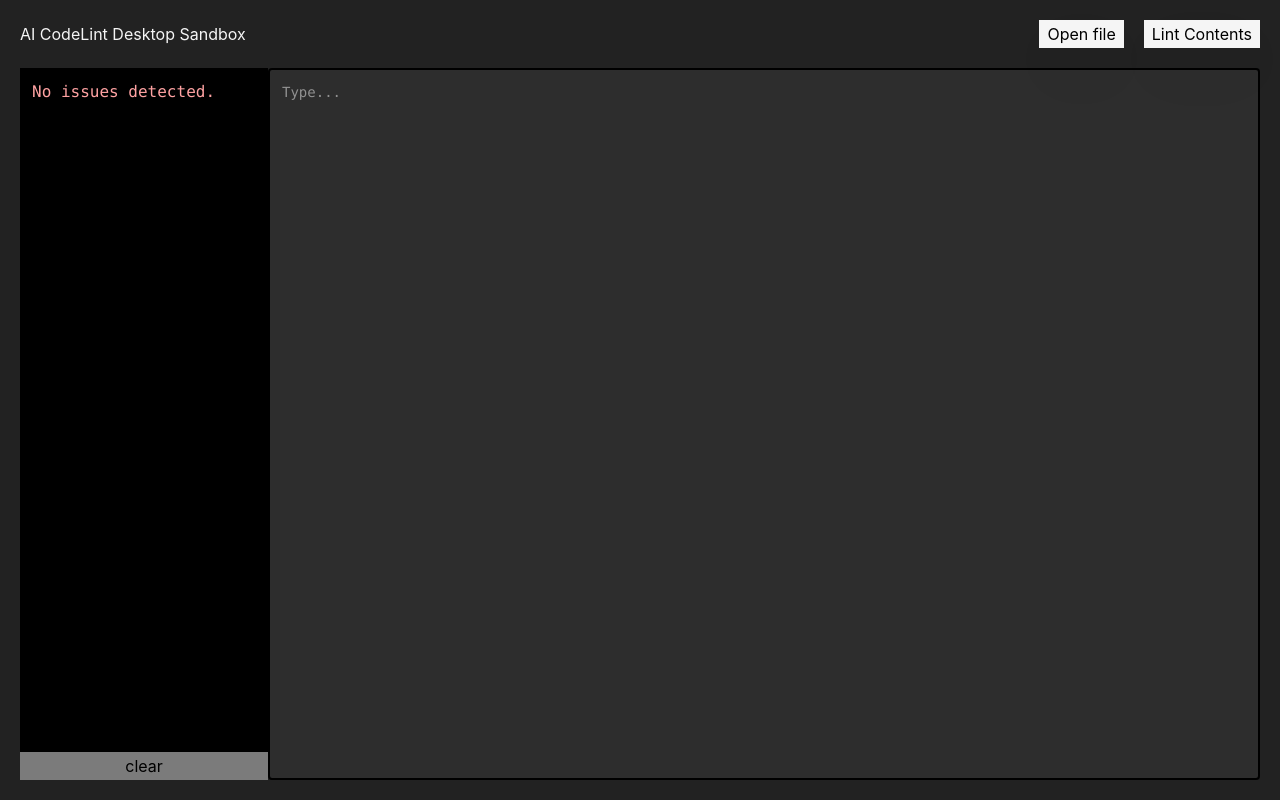
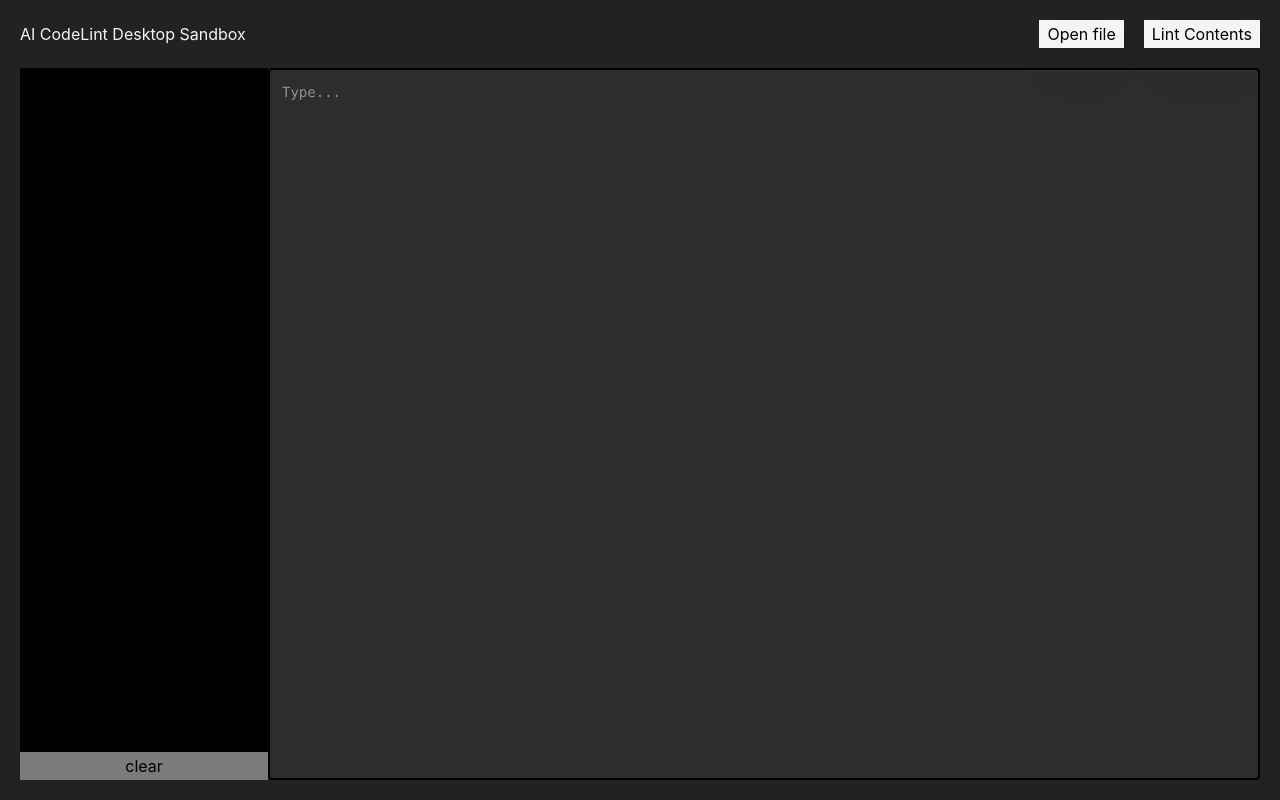
Before and after one commit to RussellGN/ai-codelint-desktop-sandbox, a React (Vite) app: page / in a window 1280 px wide. Built offline with nearby package versions, Linux system fonts and the light colour scheme.

Commit message:
feat: improve lint result formating

```diff
--- a/src/components/LintResult.tsx
+++ b/src/components/LintResult.tsx
@@ -14,9 +14,13 @@ export function LintResult({
    error,
    closeDiagnostics,
 }: LintResultProps) {
-   const lintResultDisplay = lintResult
-      .map((r) => `lines ${r.start_line}-${r.end_line}:\n${r.overview}`)
-      .join("\n\n");
+   const lintResultDisplay = lintResult.map((r, i) => (
+      <div key={i} className={`py-2 ${i === 0 ? "" : "border-t-2"}`}>
+         <mark className="bg-LIGHT text-DARK p-0.5 font-bold text-sm">{`lines ${r.start_line}-${r.end_line}\n`}</mark>
+         {r.overview}
+      </div>
+   ));
+
    return (
       <div className="bg-DARK text-red-300 flex flex-col min-h-0 overflow-hidden">
          <div className="p-3 grow mb-auto overflow-y-auto">
```
